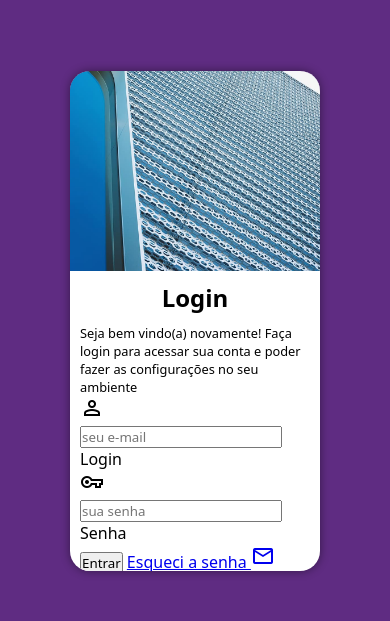
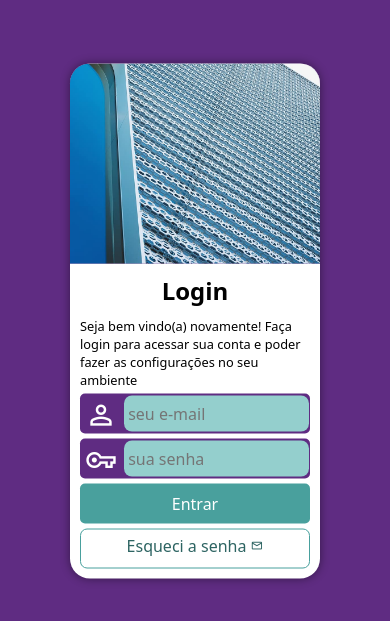
Before and after one commit to DouglasAndre93/projeto-login, a plain HTML site: page index.html in a window 390 px wide. Shown: the part 101-722 px from the top of the page. Drawn offline with nearby package versions, Linux system fonts and the light colour scheme.

Commit message:
Atualizei media queries

```diff
--- a/estilos/media-query.css
+++ b/estilos/media-query.css
@@ -7,6 +7,7 @@
 
     #login {
         width: 80vw;
+        height: 280px;
     }
 
     #imagem {
@@ -28,6 +29,7 @@
 
     #login {
         width: 990px;
+        height: 350px;
     }
 
     #imagem {
@@ -44,5 +46,6 @@
 
     #formulario p {
         font-size: 1.2em;
+        margin: 20px 0px;
     }
 }
--- a/estilos/style.css
+++ b/estilos/style.css
@@ -29,15 +29,16 @@ main {
     position: absolute;
     top: 50%;
     left: 50%;
-    transform: translate(-50%, -50%);
+
     overflow: hidden;
 
     background-color: white;
     width: 250px;
-    height: 500px;
+    height: 515px;
     border-radius: 20px;
     box-shadow: 0px 0px 10px rgba(0, 0, 0, 0.450);
 
+    transform: translate(-50%, -50%);
     transition: width .3s, height .3s;
     transition-timing-function: ease;
 
@@ -62,3 +63,79 @@ main {
 #formulario p {
     font-size: 0.8em;
 }
+
+div.campo {
+    background-color: #5f2c82;
+    display: block;
+    width: 100%;
+    height: 40px;
+    border-radius: 5px;
+    margin: 5px 0px;
+}
+
+#formulario label {
+    font-size: 0.9em;
+    display: none;
+}
+
+.campo span {
+    color: white;
+    font-size: 2em;
+    width: 40px;
+    padding: 5px;
+}
+
+.campo input {
+    background-color: #94cfcd;
+    font-size: 1em;
+    width: calc(100% - 45px);
+    height: 90%;
+    border: 0px;
+    border-radius: 8px;
+    padding: 4px;
+    transform: translateY(-11px);
+}
+
+.campo input:focus-within {
+    background-color: white;
+    border: none;
+}
+
+input[type=submit] {
+    display: block;
+    font-size: 1em;
+    width: 100%;
+    height: 40px;
+    background-color: #49a09d;
+    color: white;
+    border: none;
+    border-radius: 5px;
+    cursor: pointer;
+}
+
+input[type=submit]:hover {
+    background-color: #2d6462;
+}
+
+a.botao {
+    display: block;
+    text-align: center;
+    font-size: 1em;
+    width: 100%;
+    height: 40px;
+    padding-top: 5px;
+    margin-top: 5px;
+    background-color: white;
+    color: #2d6462;
+    border: 1px solid #49a09d;
+    border-radius: 7px;
+    text-decoration: none;
+}
+
+a.botao:hover {
+    background-color: #6cd3cf;
+}
+
+a.botao span {
+    font-size: 0.8em;
+}
--- a/index.html
+++ b/index.html
@@ -29,7 +29,7 @@
                         <label for="isenha">Senha</label>
                     </div>
                     <input type="submit" value="Entrar">
-                    <a href="esqueci.html">Esqueci a senha <span span class="material-symbols-outlined">mail</span></a>
+                    <a class="botao" href="esqueci.html">Esqueci a senha <span span class="material-symbols-outlined">mail</span></a>
                 </form>
             </div>
         </section>
```
